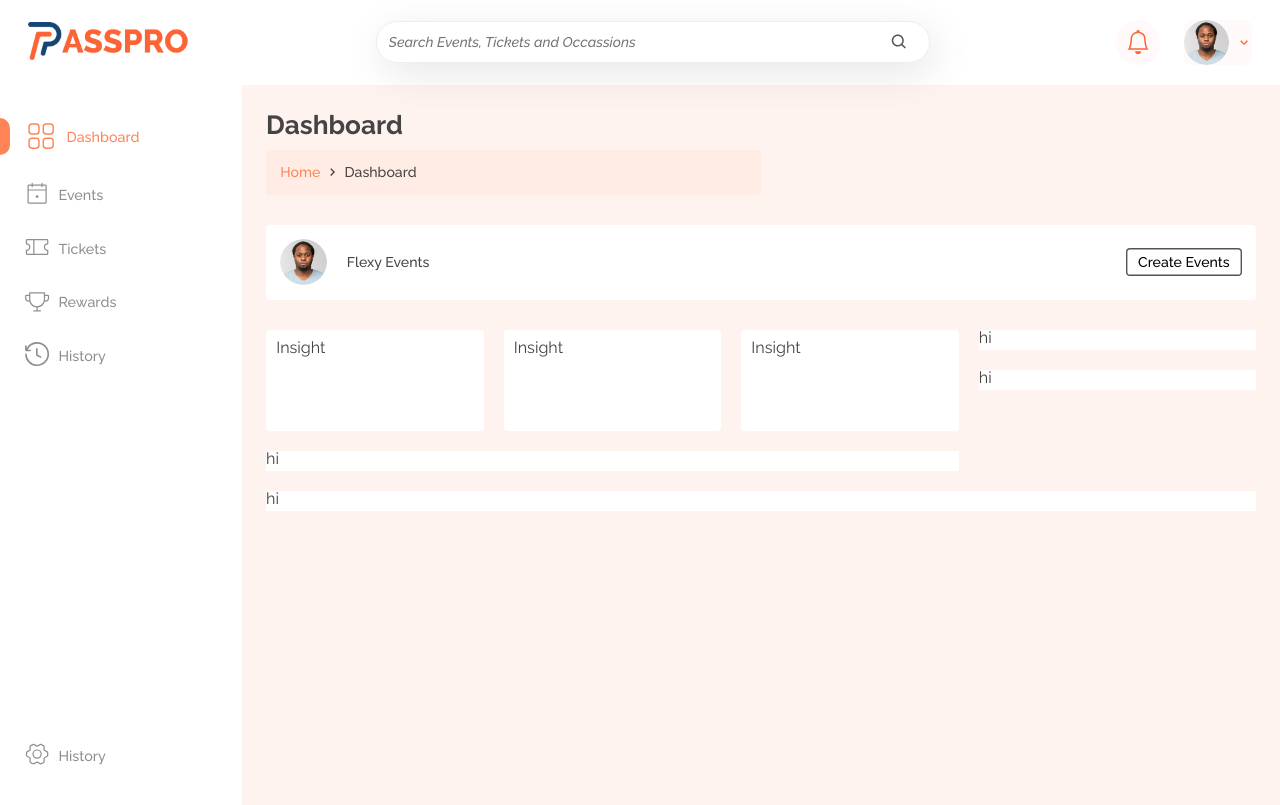
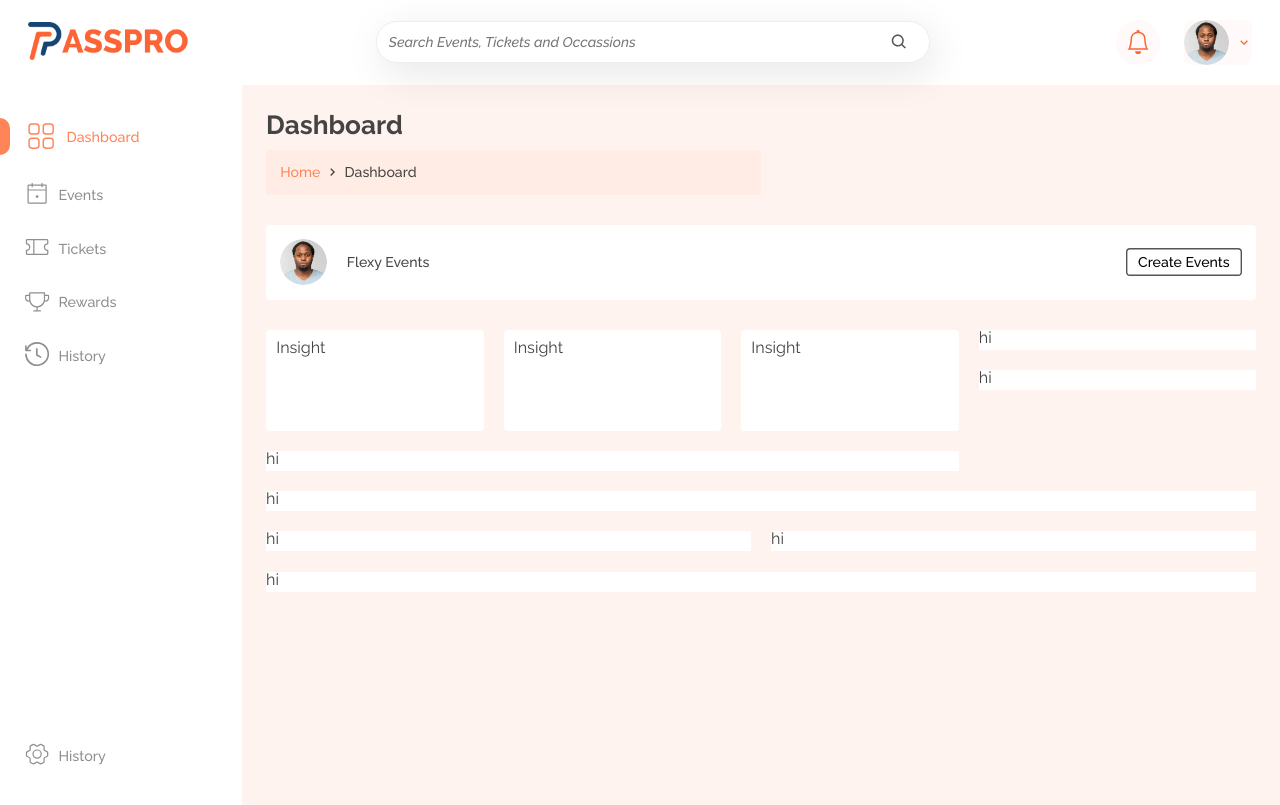
Before and after one commit to idowudamolaolatunji/web-passpro, a React (Vite) app: page / in a window 1280 px wide. Built offline with nearby package versions, Linux system fonts and the light colour scheme.

Commit message:
committing

```diff
--- a/src/index.css
+++ b/src/index.css
@@ -48,7 +48,20 @@ button:has(svg) {
 	line-height: 0;
 }
 
-
+::-webkit-scrollbar {
+	width: .68rem;
+	height: .4rem;
+}
+::-webkit-scrollbar-track {
+	background: none;
+	border: none;
+}
+::-webkit-scrollbar-thumb {
+	background: #ccc;
+}
+::-webkit-scrollbar-thumb:hover {
+	background: #aaa;
+}
 
 input::-webkit-outer-spin-button,
 input::-webkit-inner-spin-button {
--- a/src/pages/home/index.jsx
+++ b/src/pages/home/index.jsx
@@ -11,8 +11,6 @@ function index() {
             <PageTop title="Dashboard" />
             <OrganizationCard />
             {/* <section className=''></section> */}
-
-
 
 
             <div className='content--box'>
@@ -42,8 +40,21 @@ function index() {
                     hi
                 </div>
 
+                <div className="dashboard--grid-1">
+                    <div className="dashboard--card">
+                        hi
+                    </div>
+
+                    <div className="dashboard--card">
+                        hi
+                    </div>
+                </div>
+
+
+                <div className="dashboard--card">
+                    hi
+                </div>
             </div>
-
         </DashboardBase>
     )
 }
--- a/src/ui/dashboard.css
+++ b/src/ui/dashboard.css
@@ -250,6 +250,7 @@
 		top: 50%;
 		left: 50%;
 		transform: translate(-50%, -50%);
+        z-index: 20;
 	}
 	.header--search .form--input {
 	}
```
